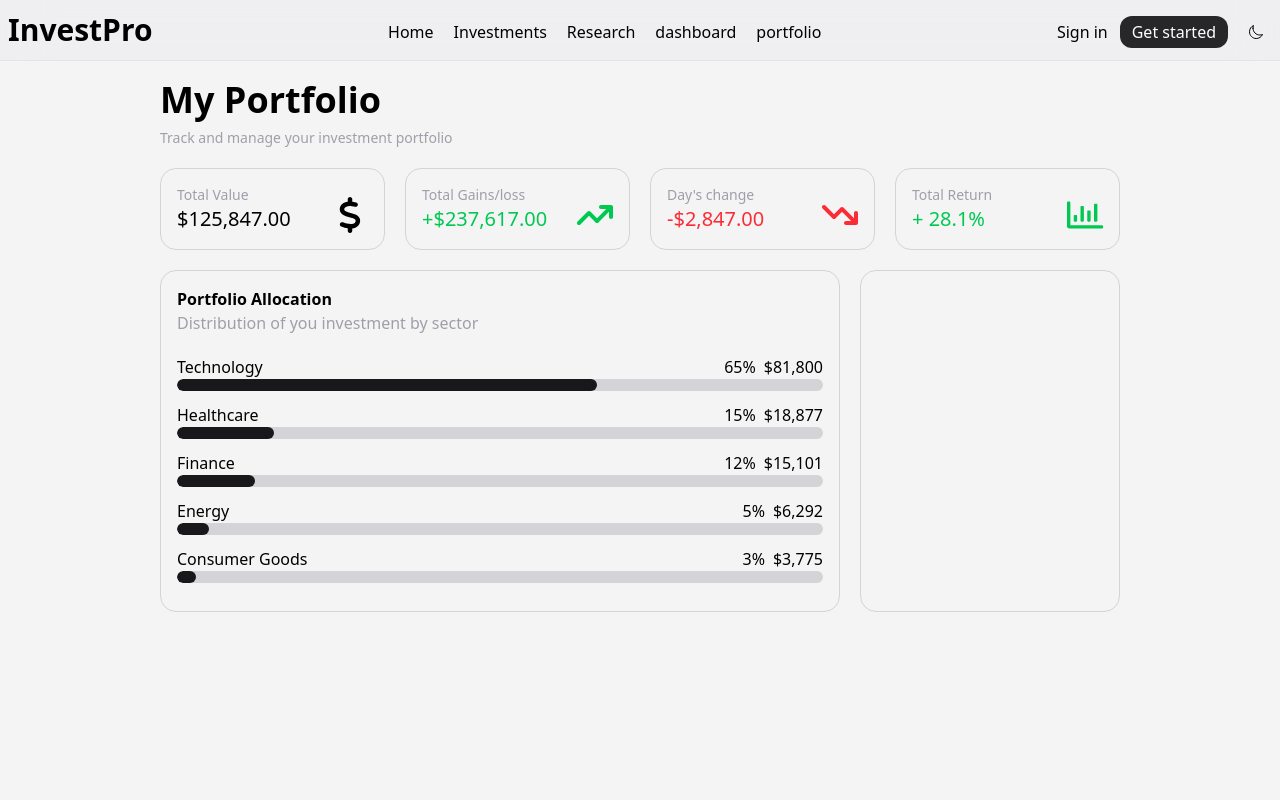
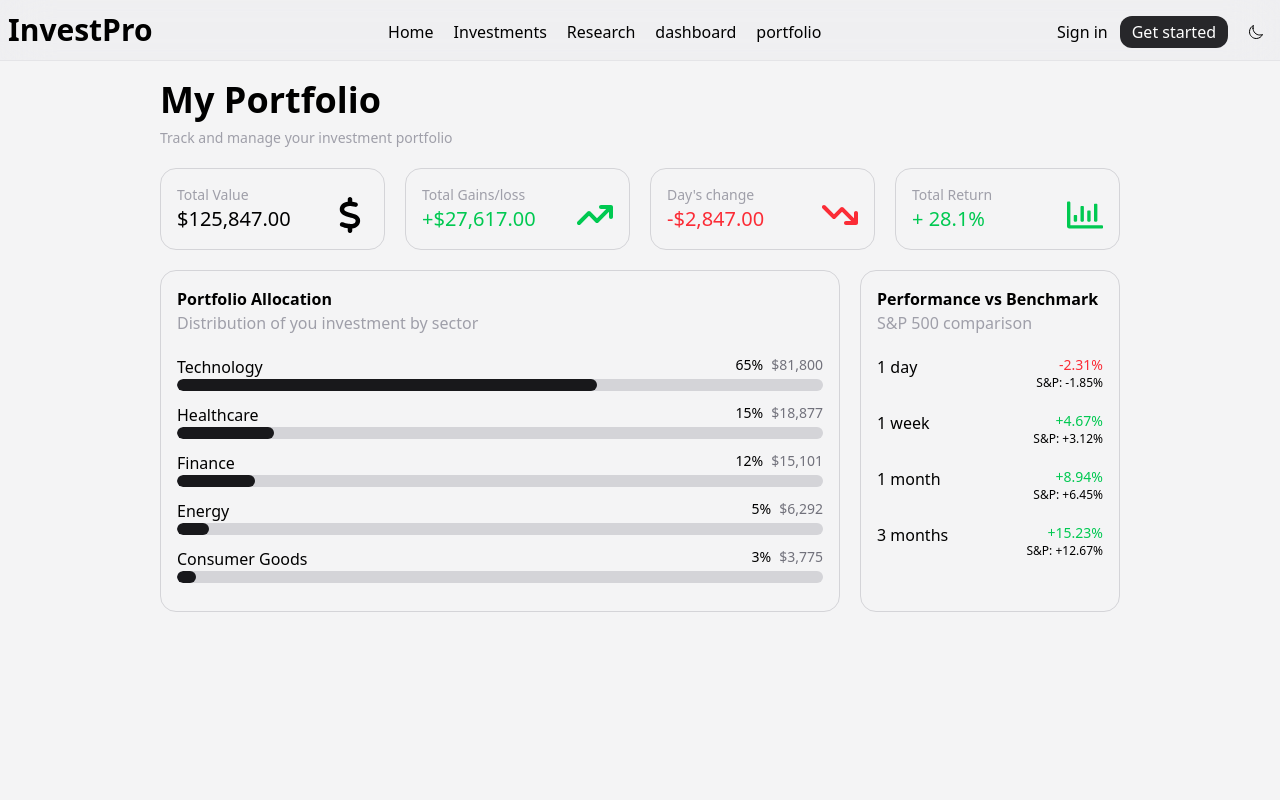
Before and after one commit to Lars-Schipper/Frontend-Project, a React (Vite) app: page /portfolio in a window 1280 px wide. Shown: the top 800 px of the page. Built offline with nearby package versions, Linux system fonts and the light colour scheme.

Commit message:
added Performance vs benchmark section

```diff
--- /dev/null
+++ b/src/components/PortfolioPage/PerformanceBenchmark.jsx
@@ -0,0 +1,25 @@
+// period[timaspan, amount], gain, SP
+const Benchmark = (data) => {
+    const growth = data.gain > 0;
+    const growthSP = data.SP > 0;
+
+    return (
+        <>
+            <div className="my-5 flex justify-between">
+                <div>
+                    {data.period.amount} {data.period.timespan}
+                </div>
+                <div className="text-end">
+                    <div className={`text-sm ${growth? "text-green-500" : "text-red-500"}`}>
+                        {growth? "+" : ""}{data.gain}%
+                    </div>
+                    <div className="text-xs">
+                        S&P: {growthSP? "+" : ""}{data.SP}%
+                    </div>
+                </div>
+            </div>
+        </>
+    )
+}
+
+export default Benchmark;
--- a/src/components/PortfolioPage/PortfolioSpreadComponent.jsx
+++ b/src/components/PortfolioPage/PortfolioSpreadComponent.jsx
@@ -13,11 +13,11 @@ const Spread = (data, totalValue) => {
                         {data.sector}
                     </div>
 
-                    <div className="flex">
+                    <div className="flex text-sm">
                         <div className="me-2">
                             {data.percentage}%
                         </div>
-                        <div>
+                        <div className="text-zinc-500 dark:text-zinc-400">
                             {portion}
                         </div>
                     </div>
--- a/src/pages/PortfolioPage.jsx
+++ b/src/pages/PortfolioPage.jsx
@@ -1,6 +1,6 @@
-import { FaTable } from "react-icons/fa6";
 import Card from "../components/PortfolioPage/CardComponent";
 import Spread from "../components/PortfolioPage/PortfolioSpreadComponent";
+import Benchmark from "../components/PortfolioPage/PerformanceBenchmark";
 
 const PortfolioPage = () => {
     const cards = [
@@ -13,7 +13,7 @@ const PortfolioPage = () => {
         },
         {
             title: 'Total Gains/loss',
-            value: '237617.32',
+            value: '27617.32',
             info: "$",
             color: true,
             symbol: 'Arrow'
@@ -57,6 +57,41 @@ const PortfolioPage = () => {
         },
     ];
 
+    const performance = [
+        {
+            period: {
+                timespan: 'day',
+                amount: 1,
+            },
+            gain: -2.31,
+            SP: -1.85,
+        },
+        {
+            period: {
+                timespan: 'week',
+                amount: 1,
+            },
+            gain: 4.67,
+            SP: 3.12,
+        },
+        {
+            period: {
+                timespan: 'month',
+                amount: 1,
+            },
+            gain: 8.94,
+            SP: 6.45,
+        },
+        {
+            period: {
+                timespan: 'months',
+                amount: 3,
+            },
+            gain: 15.23,
+            SP: 12.67,
+        },
+    ];
+
     const totalValue = 125847.32;
 
     return (
@@ -83,17 +118,33 @@ const PortfolioPage = () => {
                             <div className="text-zinc-400 dark:text-zinc-500">
                                 Distribution of you investment by sector
                             </div>
+
                             <div className="mt-5">
                                 {portfolioSpread.map((data) => {
                                     return Spread(data, totalValue)
                                 })}
                             </div>
+
                         </div>
 
                         <div className="lg:col-span-2 border rounded-2xl mt-5 p-4 border-zinc-300 dark:border-zinc-700">
+                            <div className="font-semibold">
+                                Performance vs Benchmark
+                            </div>
+                            <div className="text-zinc-400 dark:text-zinc-500">
+                                S&P 500 comparison
+                            </div>
+
+                            <div className="mt-5">
+                                {performance.map((data) => {
+                                    return Benchmark(data);
+                                })}
+                            </div>
 
                         </div>
                     </div>
+
+
 
                 </div>
             </div>
```
